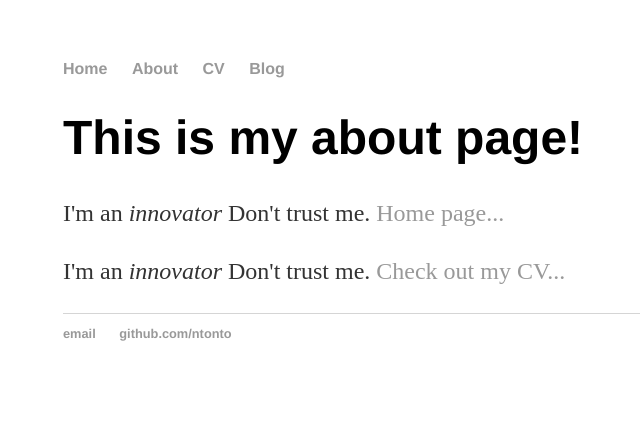
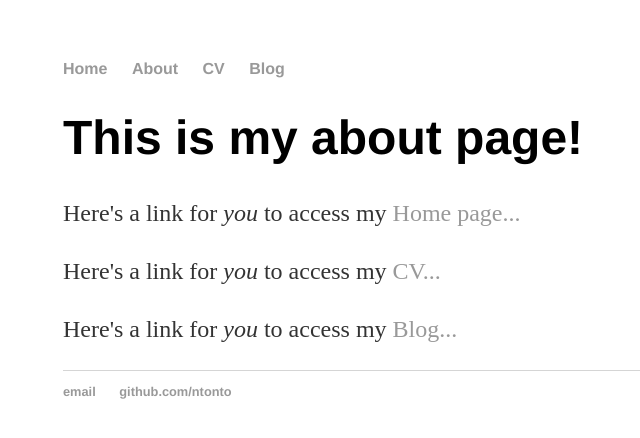
Before and after one commit to ntonto/ntonto.github.io, a Jekyll site: the page built from about/index.html, in a window 1280 px wide. Shown: the top 438 px of the page, without its empty margins (129-769 px from the left). Built offline with Jekyll 4.4.1, drawn with Linux system fonts in a browser that asks for light colours.

Commit message:
Update index.html

```diff
--- a/about/index.html
+++ b/about/index.html
@@ -4,7 +4,9 @@ title: ntonto, medical innovator
 ---
     		<div class="blurb">
         		<h1>This is my about page!</h1>
-				     <p>I'm an <em>innovator</em> Don't trust me. <a href="/">Home page...</a></p>
-					    <p>I'm an <em>innovator</em> Don't trust me. <a href="/cv">Check out my CV...</a></p>
+				     <p>Here's a link for <em>you</em> to access my <a href="/">Home page...</a></p>
+					    <p>Here's a link for <em>you</em> to access my <a href="/cv">CV...</a></p>
+					    	<p>Here's a link for <em>you</em> to access my <a href="/blog">Blog...</a></p>
+
 
 </div><!-- /.blurb -->
```
